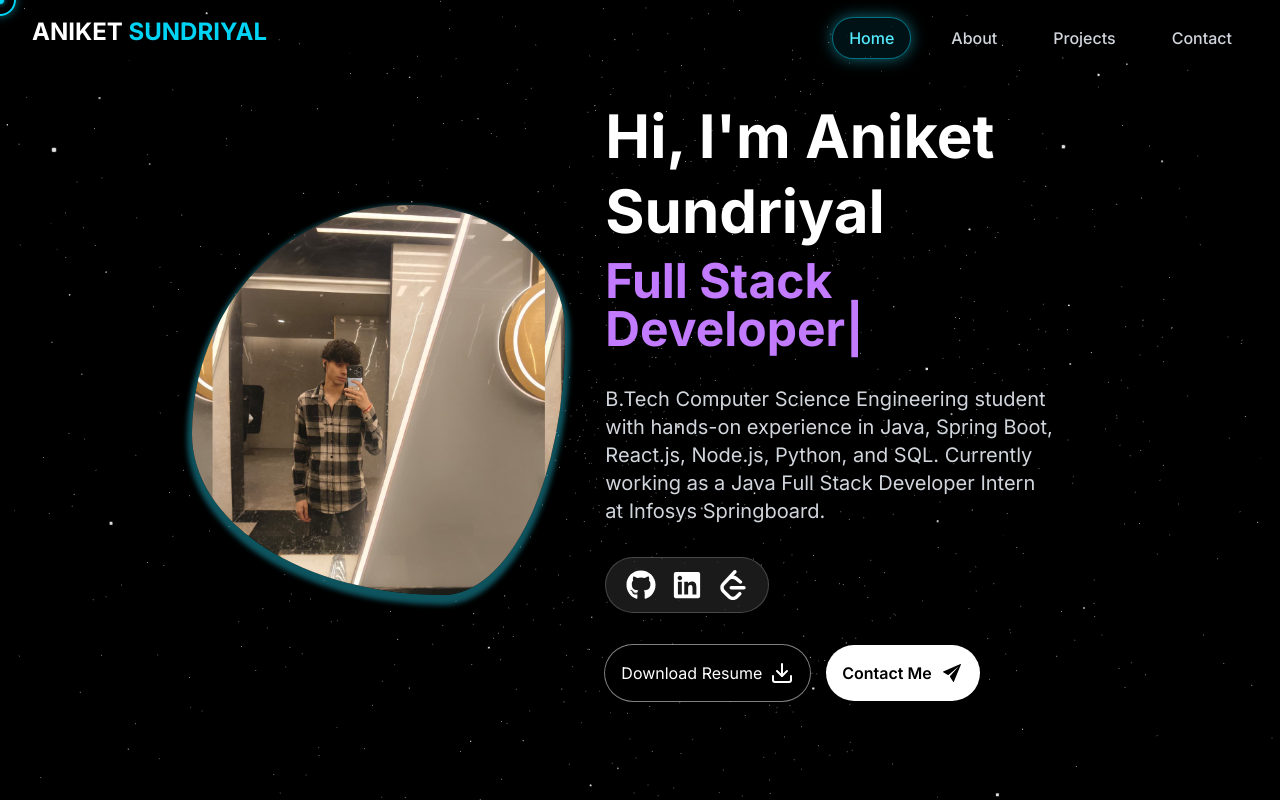
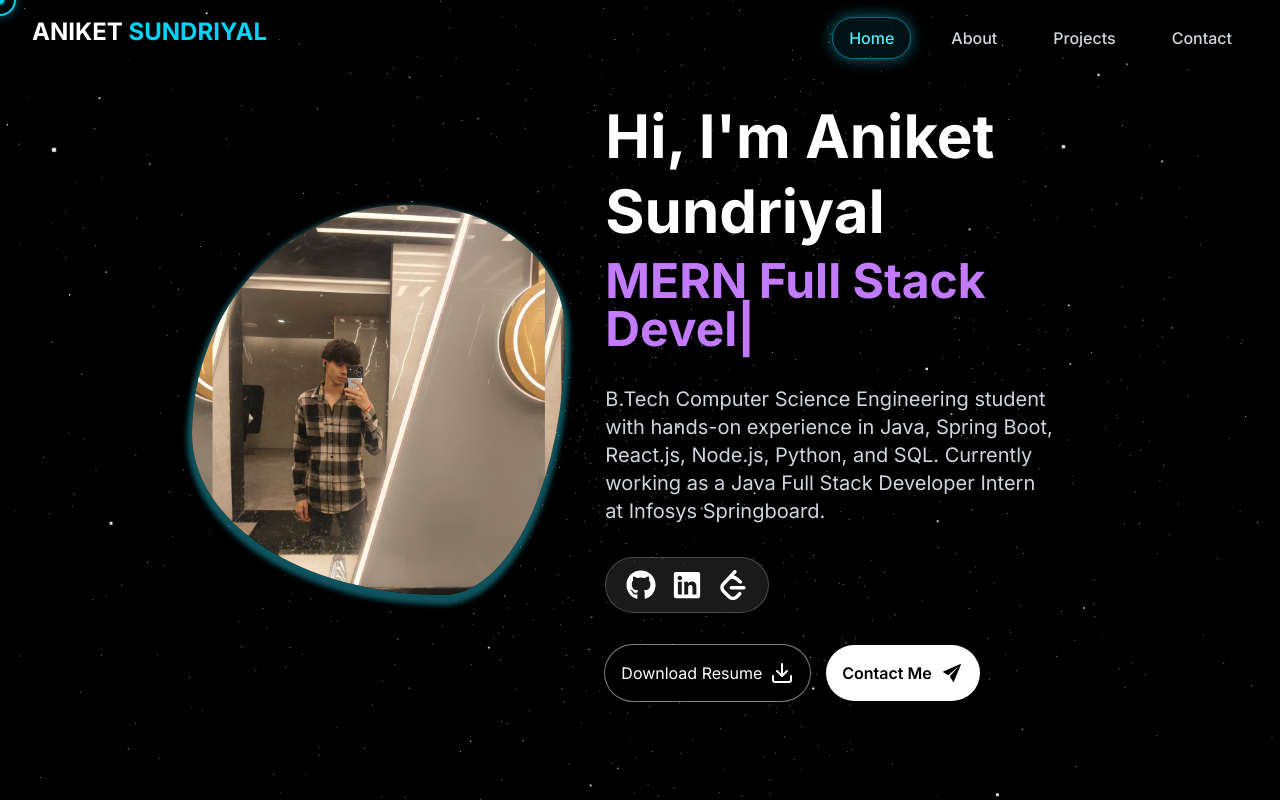
Before and after one commit to GxAniket/AniketPortfolio-React, a Next.js app: page / in a window 1280 px wide. Built offline with nearby package versions, Linux system fonts and the light colour scheme.

Commit message:
Update portfolio

```diff
--- a/src/components/Animation.jsx
+++ b/src/components/Animation.jsx
@@ -6,11 +6,11 @@ export default function Animation() {
   return (
     <TypeAnimation
       sequence={[
+        "Java Full Stack Developer",
+        2000,
+        "MERN Full Stack Developer",
+        2000,
         "Software Engineer",
-        2000,
-        "Full Stack Developer",
-        2000,
-        "Unity Game Developer",
         2000,
       ]}
       speed={50}
```
Also changed, not shown: src/app/layout.jsx (+1 -6 lines).
